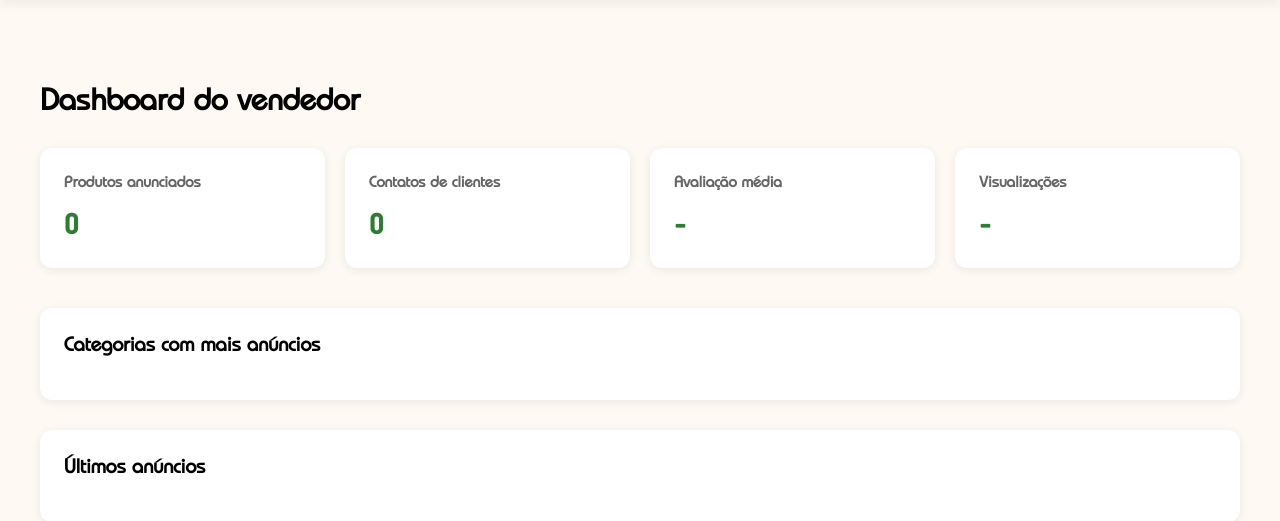
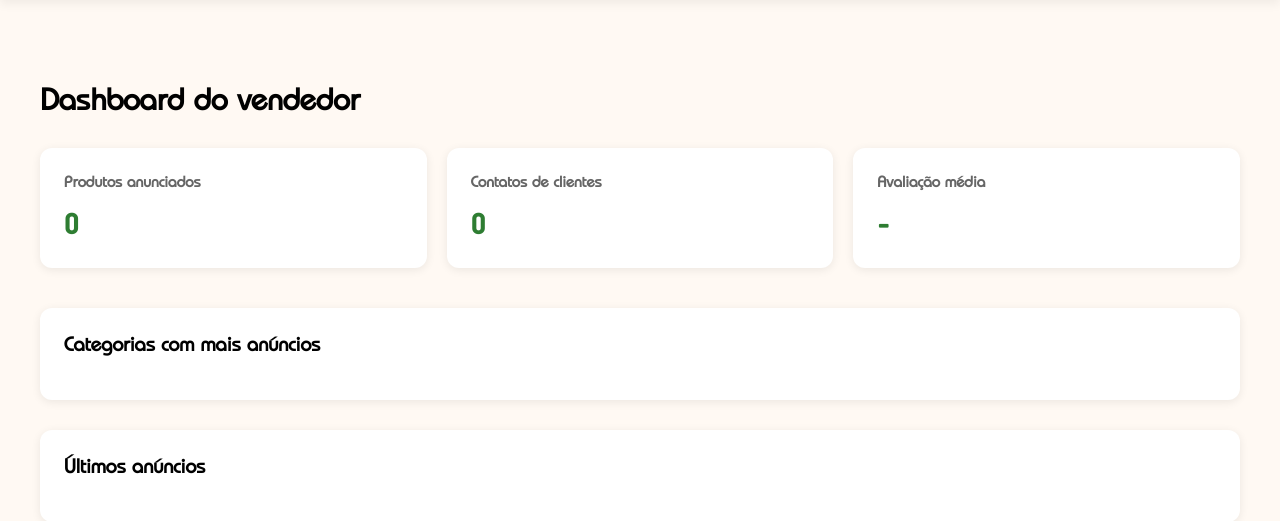
Before and after one commit to daniel-sfranco/economia-circular, a Flask app: page /dashboard in a window 1280 px wide. Shown: the part 96-617 px from the top of the page. Run offline with Flask 3, Linux system fonts and the light colour scheme; data that the repository does not hold is empty.

Commit message:
retirando visualizaçoes do dashboard

```diff
--- a/desapeg/routes.py
+++ b/desapeg/routes.py
@@ -394,14 +394,12 @@ def dashboard():
     )'''
 
     average_rating = '-'
-    total_views = "-"
 
     return render_template(
         "dashboard.html",
         total_products=total_products,
         total_contacts=total_contacts,
         average_rating=average_rating,
-        total_views=total_views,
         recent_products=recent_products,
         top_categories=top_categories,
     )
--- a/desapeg/templates/dashboard.html
+++ b/desapeg/templates/dashboard.html
@@ -26,11 +26,6 @@
         <div class="stat-card">
             <h3>Avaliação média</h3>
             <span id="average-rating" class="stat-number"> {{ average_rating }} </span>
-        </div>
-
-        <div class="stat-card">
-            <h3>Visualizações</h3>
-            <span id="total-views" class="stat-number"> {{ total_views }} </span>
         </div>
 
     </section>
```
